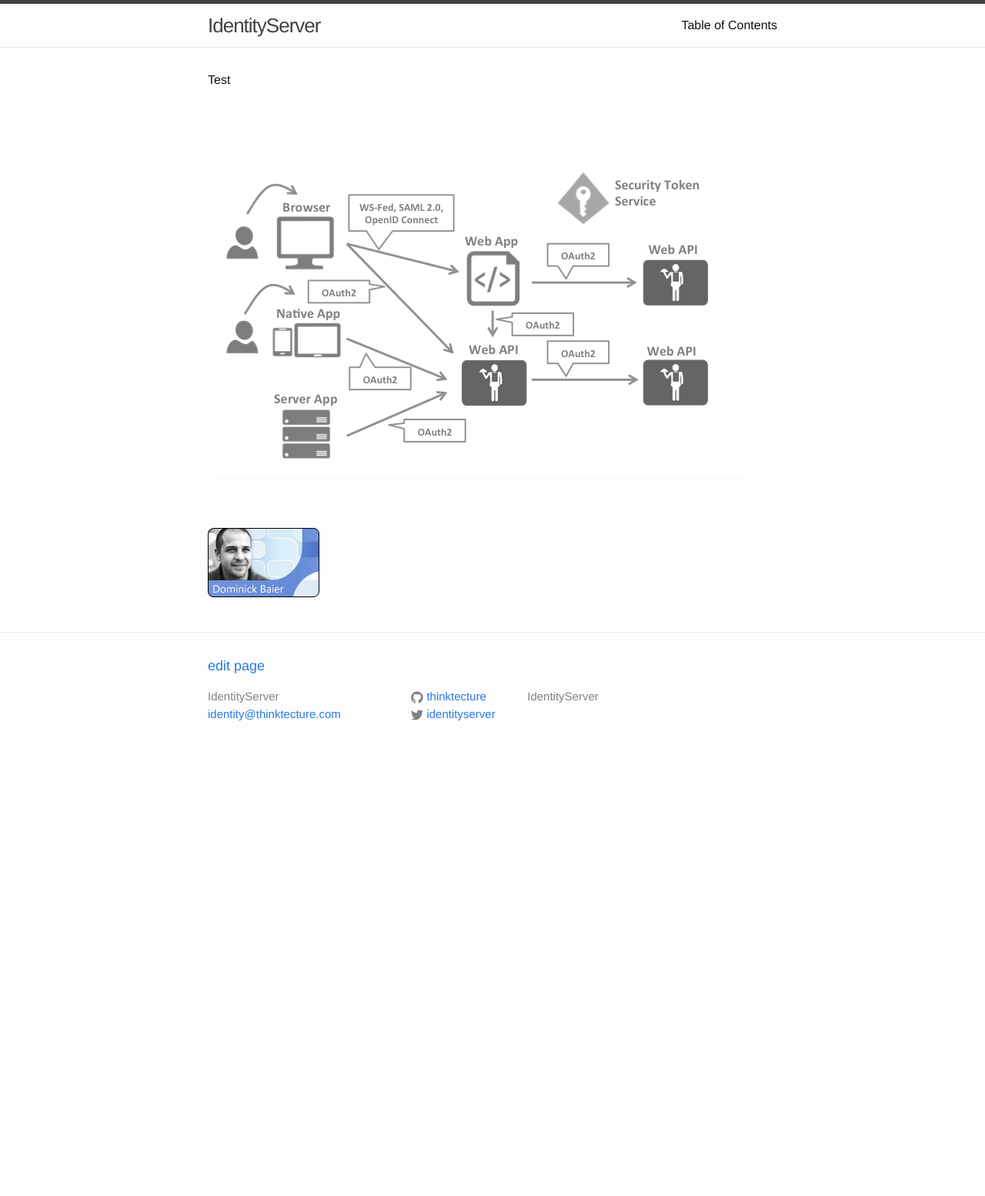
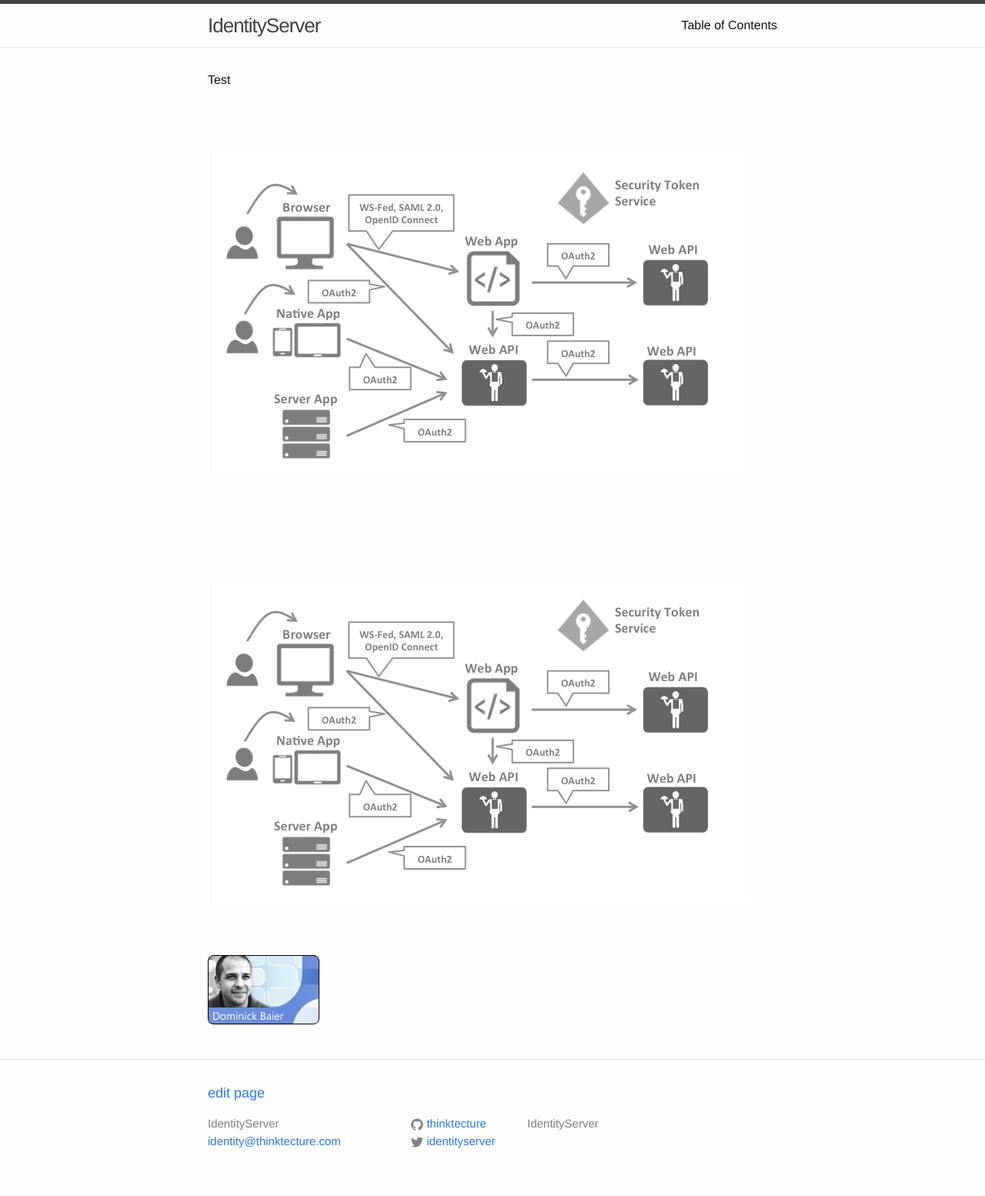
Before and after one commit to IdentityServer/Documentation, a Jekyll site: the page built from docs/overview/test.md, in a window 1280 px wide. Shown: the whole page at 77% size. Built offline with Jekyll 4.4.1, drawn with Linux system fonts in a browser that asks for light colours; Markdown is read by kramdown in place of the engine named in the settings; before the commit the page ends 999 px from its top, so only the background shows below that.

Commit message:
another test

```diff
--- a/docs/overview/test.md
+++ b/docs/overview/test.md
@@ -6,4 +6,6 @@
 
 ![My helpful screenshot]({{ site.baseurl }}/assets/protocols.png)
 
+![My helpful screenshot]({{ site.baseurl }}/docs/overview/images/protocols.png)
+
 ![My helpful screenshot]({{ site.baseurl }}/assets/msdn.jpg)
```
